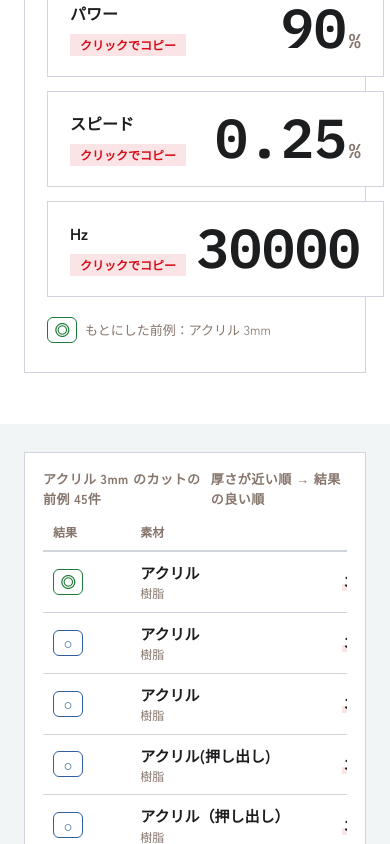
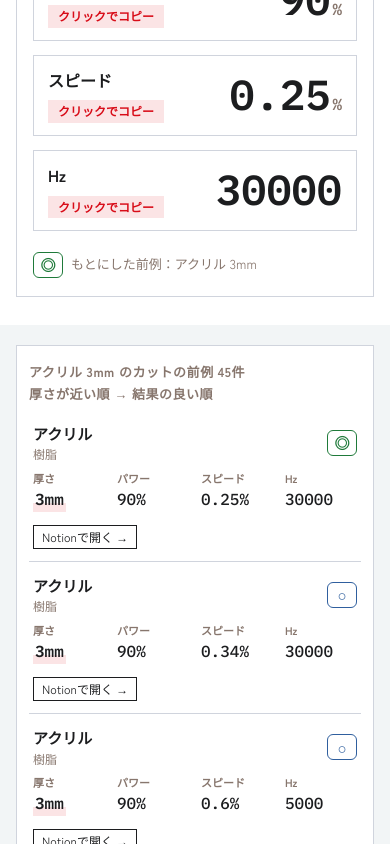
Before and after one commit to shikishima210/FabCafeNagoya-tell, a plain HTML site: page index.html in a window 390 px wide. Shown: the part 820-1664 px from the top of the page. Drawn offline with Linux system fonts and the light colour scheme.

Commit message:
スマホ表示の崩れを修正（入力欄の並び・おすすめ値・前例表をカード化）
Co-Authored-By: Claude Opus 5.5 <noreply@anthropic.com>
Claude-Session: https://claude.ai/code/session_01BgpbAf1YH2Wq9F2pLh4dY6

```diff
--- a/index.html
+++ b/index.html
@@ -281,6 +281,57 @@ details.rules { border-radius: 0; }
 .reveal.in { opacity: 1; transform: none; }
 .left { animation: fadeInUp .6s ease both; }
 @media (prefers-reduced-motion: reduce) { .reveal { opacity: 1; transform: none; } .deco i { opacity: 1; } }
+
+/* ===== スマホ（幅760px以下） ===== */
+@media (max-width: 760px) {
+  .wrap, .search .wrap, header .wrap, main .wrap { padding-left: 16px; padding-right: 16px; }
+  header .wrap { flex-wrap: nowrap; gap: 10px; }
+  .brand { min-width: 0; flex-wrap: wrap; gap: 2px 8px; }
+  .brand h1 { font-size: 17px; white-space: nowrap; }
+  .brand small { display: none; }
+  .status { gap: 8px; flex-shrink: 0; }
+  #statusText { display: none; }
+  header.top .btn { padding: 8px 12px; font-size: 13px; }
+  .search .wrap { padding-top: 24px; padding-bottom: 28px; gap: 28px; }
+  .row { grid-template-columns: 1fr; gap: 22px; }
+  .row .f-mat, .row .chips { grid-column: auto; }
+  .lab { overflow: visible; }
+  .lab .hint { white-space: normal; }
+  .seg { width: 100%; }
+  .seg button { flex: 1; min-width: 0; padding: 0 12px; }
+  .chips button { padding: 7px 14px; font-size: 14px; }
+  #rec .box { padding: 18px 16px; }
+  #rec .box h2 { flex-direction: column; gap: 2px; }
+  #rec .tiles { grid-template-columns: minmax(0, 1fr); }
+  #rec .tile { min-width: 0; padding: 12px 14px; }
+  #rec .tile strong { font-size: 42px; white-space: nowrap; }
+  #rec .tile strong small { font-size: 16px; }
+  .tile:hover { transform: none; box-shadow: none; }
+  main .wrap { padding-top: 20px; }
+  .list { padding: 16px 12px; }
+  .list h2 { flex-direction: column; gap: 2px; }
+  /* 表をカードの並びに組み替える */
+  .tbl-wrap { overflow: visible; }
+  table.tbl { min-width: 0; }
+  .tbl thead { display: none; }
+  .tbl tbody tr { display: grid; grid-template-columns: auto 1fr; grid-template-areas: "res name" "nums nums" "memo memo" "lk lk"; gap: 6px 12px; padding: 12px 4px; border-bottom: 1px solid var(--line); }
+  .tbl td { border: 0; padding: 0; }
+  .tbl td.res { grid-area: res; align-self: center; }
+  .tbl td.name { grid-area: name; align-self: center; }
+  .tbl td.n { display: inline-flex; flex-direction: column; align-items: flex-start; text-align: left; font-size: 16px; }
+  .tbl td.n::before { content: attr(data-l); font-family: var(--font-body); font-size: 11px; color: var(--muted); font-weight: 700; }
+  .tbl tbody tr { grid-template-columns: repeat(4, minmax(0, 1fr)); grid-template-areas: "name name name res" "th pw sp fq" "memo memo memo memo" "lk lk lk lk"; }
+  .tbl td.res { justify-self: end; }
+  .tbl td.th { grid-area: th; }
+  .tbl td[data-l="パワー"] { grid-area: pw; }
+  .tbl td[data-l="スピード"] { grid-area: sp; }
+  .tbl td.n:last-of-type, .tbl td[data-l="Hz"], .tbl td[data-l="PPI"] { grid-area: fq; }
+  .tbl td.memo { grid-area: memo; max-width: none; }
+  .tbl td.memo:empty { display: none; }
+  .tbl td.lk { grid-area: lk; }
+  .tbl td.lk:empty { display: none; }
+  .tbl tr:hover td:not(.th) { background: transparent; }
+}
 </style>
 </head>
 <body>
@@ -497,14 +548,14 @@ details.rules { border-radius: 0; }
       const flag = /禁止|加工できない|入力ミス/.test(r.memo);
       const near = t != null && r.th != null && dist(r) <= 0.5;
       return `<tr class="${r.result === "✕" ? "x" : ""}${near ? " near" : ""}">
-        <td>${badge(r)}</td>
+        <td class="res">${badge(r)}</td>
         <td class="name">${esc(r.name)}<small>${esc([r.cat].filter(Boolean).join(" ・ "))}</small></td>
-        <td class="n th">${r.th != null ? `<span class="mk">${r.th}mm</span>` : "—"}</td>
-        <td class="n">${r.power != null ? r.power + "%" : "—"}</td>
-        <td class="n">${r.speed != null ? r.speed + "%" : "—"}</td>
-        <td class="n">${esc(r.freq || "—")}</td>
+        <td class="n th" data-l="厚さ">${r.th != null ? `<span class="mk">${r.th}mm</span>` : "—"}</td>
+        <td class="n" data-l="パワー">${r.power != null ? r.power + "%" : "—"}</td>
+        <td class="n" data-l="スピード">${r.speed != null ? r.speed + "%" : "—"}</td>
+        <td class="n" data-l="${fl}">${esc(r.freq || "—")}</td>
         <td class="memo">${r.memo ? (flag ? `<span class="flag">${esc(r.memo)}</span>` : esc(r.memo)) : ""}</td>
-        <td>${r.url ? `<a href="${esc(r.url)}" target="_blank" rel="noopener">Notionで開く</a>` : ""}</td>
+        <td class="lk">${r.url ? `<a href="${esc(r.url)}" target="_blank" rel="noopener">Notionで開く</a>` : ""}</td>
       </tr>`;
     }).join("");
     $("rec").innerHTML = rec;
```
